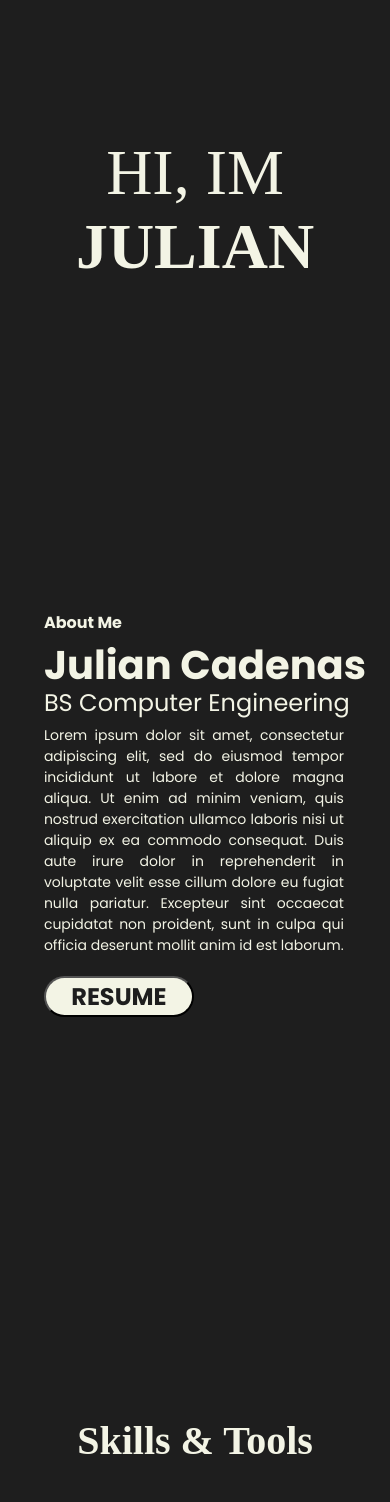
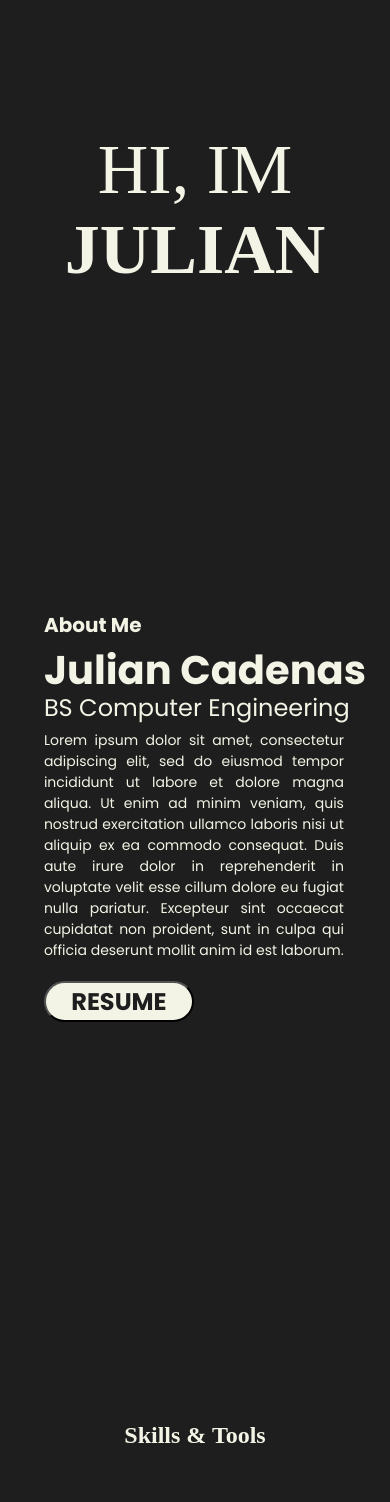
Before and after one commit to julsCadenas/my-portfolio, a React (Create React App) app: page / in a window 390 px wide. Shown: the part 260-1762 px from the top of the page. Built offline with nearby package versions, Linux system fonts and the light colour scheme; the HTML template or start-up script is replaced by a standard one.

Commit message:
made skills page responsive

```diff
--- a/src/styles/App.css
+++ b/src/styles/App.css
@@ -121,7 +121,7 @@ header {
 
 @media screen and (max-width: 767px) {
   .hicontainer p{
-    font-size: 64px;
+    font-size: 70px;
     text-align: center;
     transition: font-size 0.3s ease;
   }
@@ -242,7 +242,7 @@ header {
   }
 
   .title {
-    font-size: 16px;
+    font-size: 20px;
     animation: fadeIn 0.1s ease;
   transition: font-size 0.3s ease;
   }
@@ -371,8 +371,31 @@ header {
 
 .iconscontainer i {
   margin: 30px;
+  transition: font-size 0.3s ease;
 }
+
 
 .devicon-cplusplus-plain {
   color: #F3F4E5;
 }
+
+.iconscontainer i:hover {
+  font-size: 140px;
+  transition: font-size 0.3s ease;
+}
+
+@media screen and (max-width: 767px) {
+  .skillstitle {
+    font-size: 24px;
+  }
+
+  .iconscontainer {
+    font-size: 60px;
+  }
+
+  .iconscontainer i:hover {
+    font-size: 80px;
+    transition: font-size 0.3s ease;
+  }
+
+}
```
